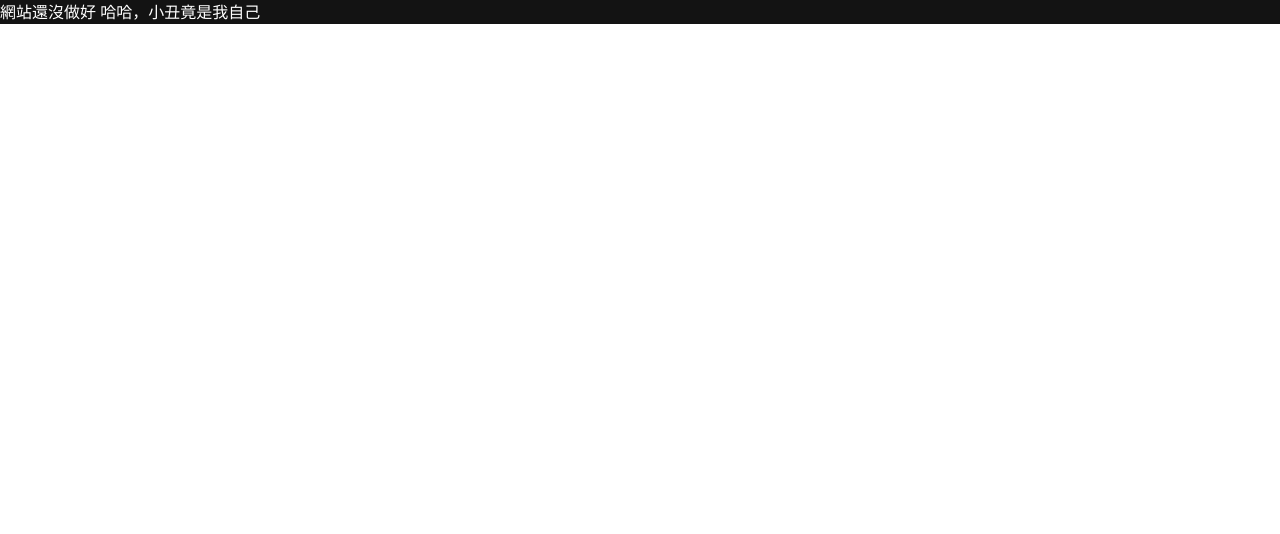
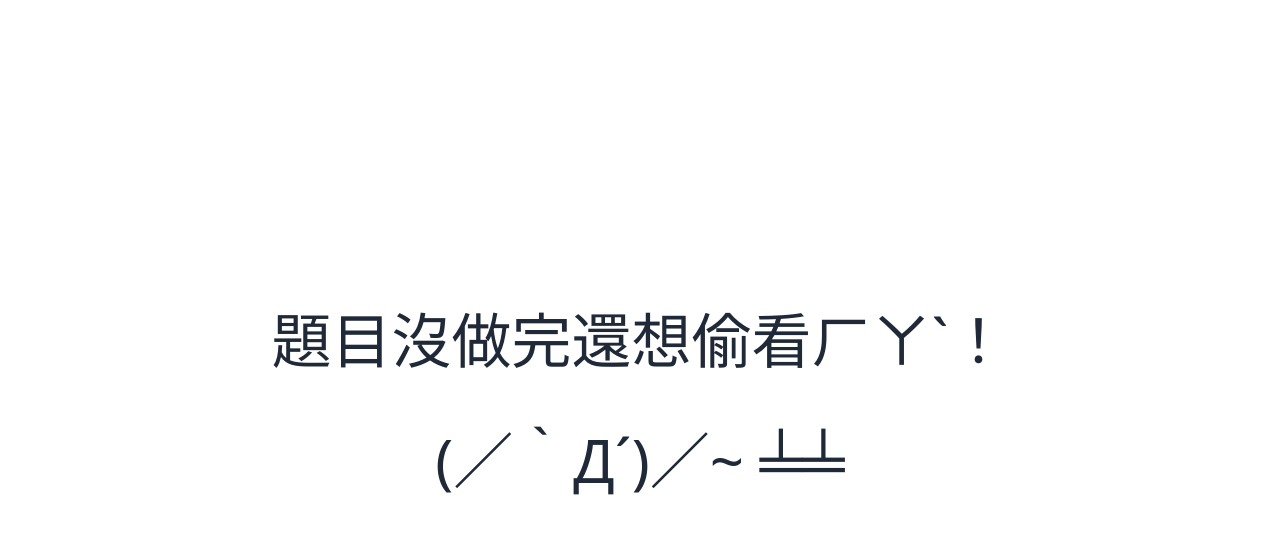
Before and after one commit to murataharu0803/plamour.live, a SvelteKit app: page / in a window 1280 px wide. Shown: the top 534 px of the page. Built offline with nearby package versions, Linux system fonts and the light colour scheme.

Commit message:
refactor: Remove unused styles and optimize page load

```diff
--- a/src/lib/styles/global.sass
+++ b/src/lib/styles/global.sass
@@ -4,5 +4,3 @@
 
 body
   margin: 0
-  background: #131313
-  color: #FFFFFF
--- a/src/routes/+page.svelte
+++ b/src/routes/+page.svelte
@@ -1,2 +1,24 @@
-網站還沒做好
-哈哈，小丑竟是我自己
+<script lang="ts">
+let loaded = false
+let isKeyCorrect = false
+
+const onload = (e: Element) => {
+  isKeyCorrect = new URLSearchParams(window.location.search).get('key') === 'plamour-half-anniversary'
+  loaded = true
+}
+</script>
+
+<div use:onload class="min-h-dvh flex flex-row justify-center items-center">
+  <span class="text-6xl text-center leading-loose">
+    {#if !loaded}
+      LOADING...
+    {:else if isKeyCorrect}
+      網站還沒做好<br>
+      哈哈，小丑竟是我自己<br>
+      (´・ω・｀)
+    {:else}
+      題目沒做完還想偷看ㄏㄚˋ！<br>
+      (／｀Д´)／~ ╧╧
+    {/if}
+  </span>
+</div>
--- a/src/routes/puzzle/+page.svelte
+++ b/src/routes/puzzle/+page.svelte
@@ -190,14 +190,14 @@ $: allCorrect = corrects.every(c => c)
         <div
           bind:this={clueElements[i]}
           class="flex flex-row items-center my-4 p-4 rounded-md border-2 border-solid border-white/30 transition-colors first:mt-0 last:mb-0"
-          class:bg-gray-700={i === currentWordIndex && !corrects[i]}
-          class:bg-gray-900={i !== currentWordIndex && !corrects[i]}
-          class:bg-green-900={i !== currentWordIndex && corrects[i]}
-          class:bg-green-700={i === currentWordIndex && corrects[i]}
-          class:hover:bg-gray-600={i === currentWordIndex && !corrects[i]}
-          class:hover:bg-gray-800={i !== currentWordIndex && !corrects[i]}
-          class:hover:bg-green-800={i !== currentWordIndex && corrects[i]}
-          class:hover:bg-green-600={i === currentWordIndex && corrects[i]}
+          class:bg-gray-800={i === currentWordIndex && !corrects[i]}
+          class:bg-gray-950={i !== currentWordIndex && !corrects[i]}
+          class:bg-green-950={i !== currentWordIndex && corrects[i]}
+          class:bg-green-800={i === currentWordIndex && corrects[i]}
+          class:hover:bg-gray-700={i === currentWordIndex && !corrects[i]}
+          class:hover:bg-gray-900={i !== currentWordIndex && !corrects[i]}
+          class:hover:bg-green-900={i !== currentWordIndex && corrects[i]}
+          class:hover:bg-green-700={i === currentWordIndex && corrects[i]}
           role="button"
           tabindex="0"
           on:click={() => {
```
Also changed, not shown: 25 other files (tests, documents, lock files or other folders).
